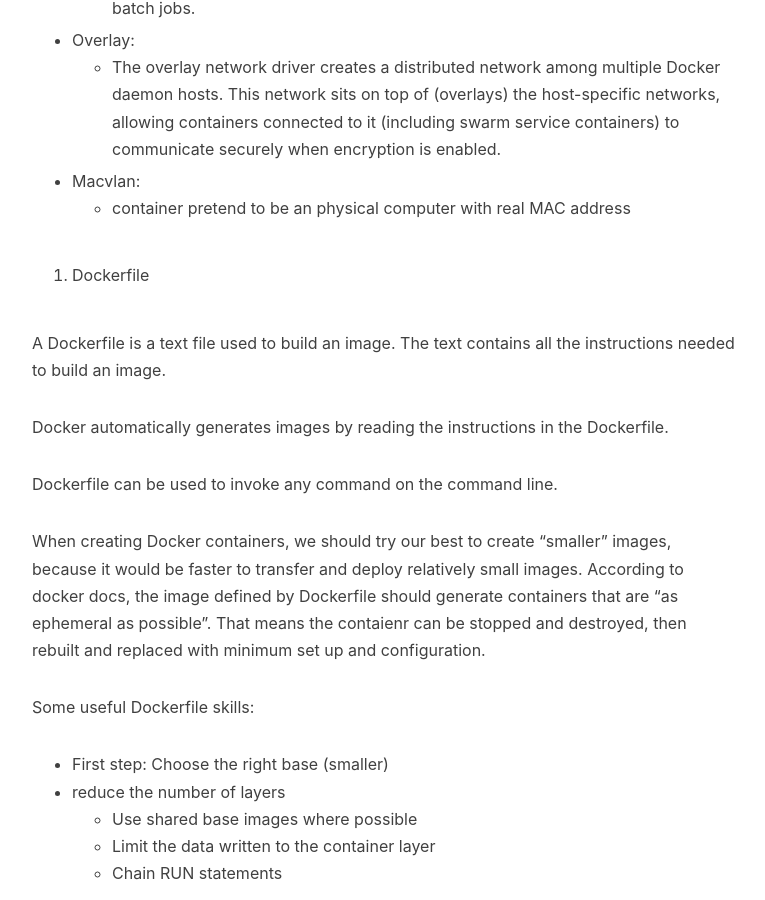
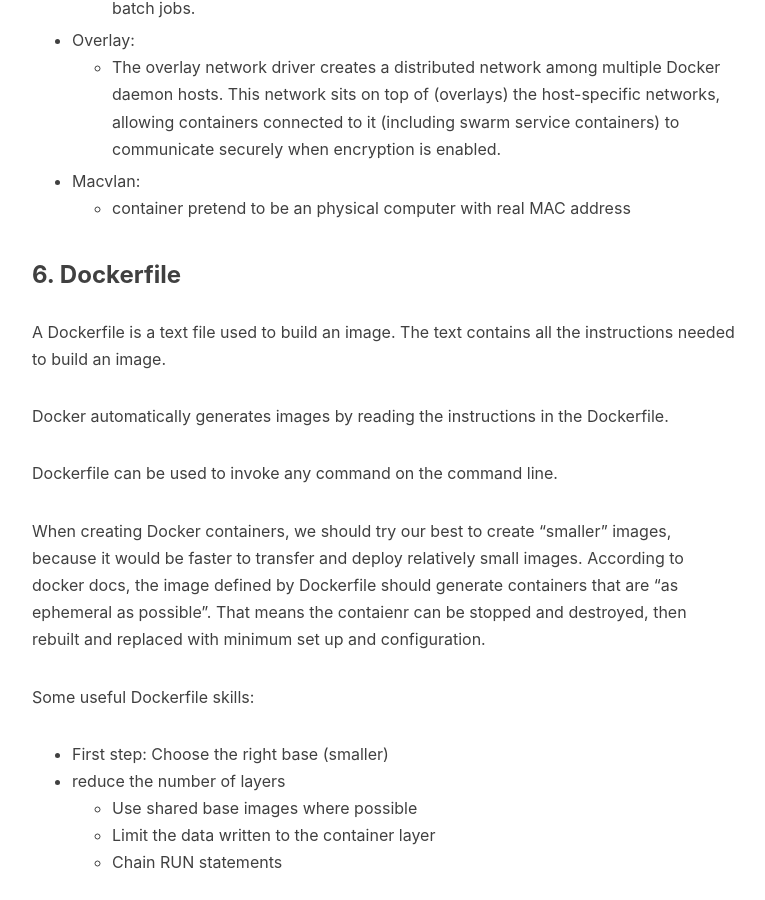
Before and after one commit to Lanzhou-J/Lanzhou-J.github.io, a Jekyll site: the page built from _posts/2022-02-15-DevOps-05-Docker.md, in a window 1280 px wide and 900 px high, scrolled down 6009 px. Shown: the whole window, without its empty margins (233-998 px from the left). Built offline with Jekyll 4.4.1, drawn with Linux system fonts in a browser that asks for light colours; nearby versions of some CDN libraries; comment, search, counter and statistics services are not loaded.

Commit message:
formatting

```diff
--- a/_posts/2022-02-15-DevOps-05-Docker.md
+++ b/_posts/2022-02-15-DevOps-05-Docker.md
@@ -116,7 +116,7 @@
 - Macvlan:
     - container pretend to be an physical computer with real MAC address
 
-6. Dockerfile
+### 6. Dockerfile
 
 A Dockerfile is a text file used to build an image. The text contains all the instructions needed to build an image.
 
```
